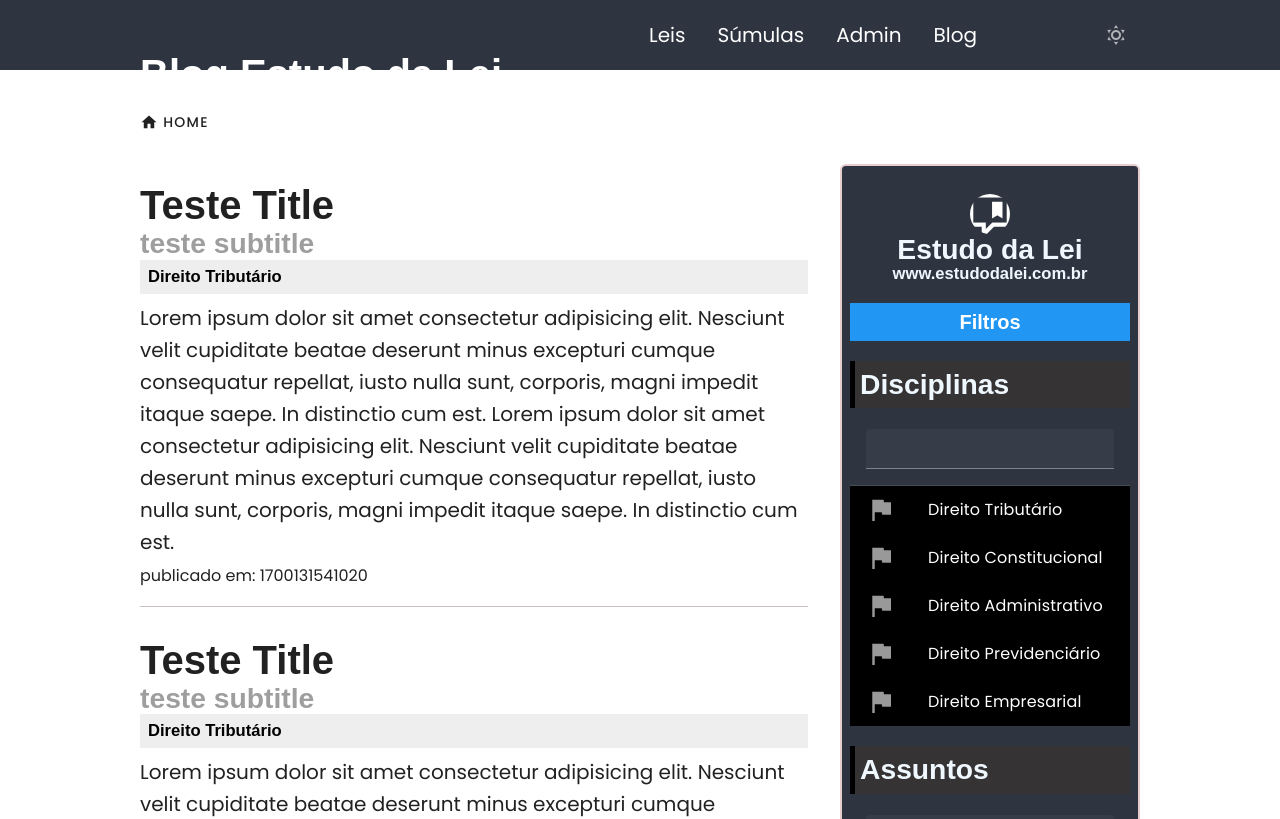
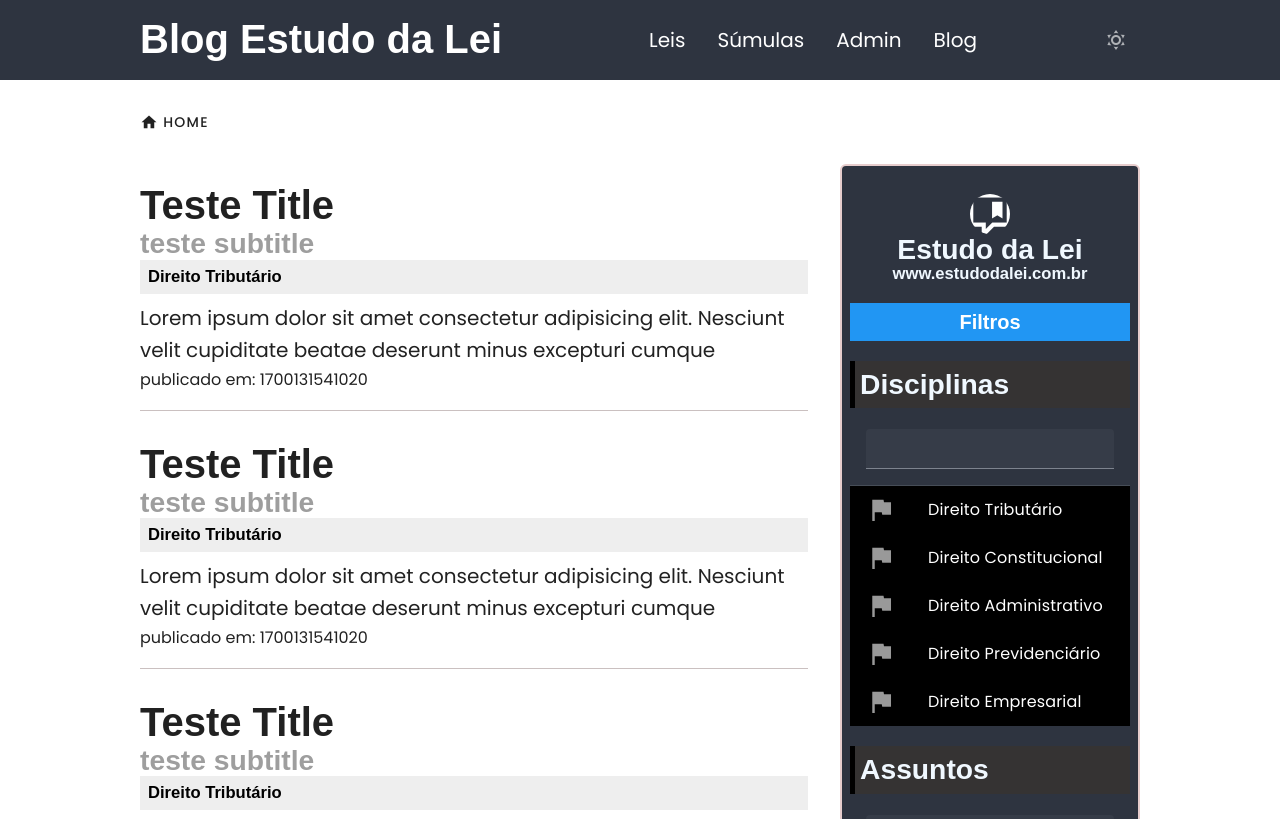
Before and after one commit to Guihumberto/blogestudodalei, a Vue app: page / in a window 1280 px wide. Shown: the top 819 px of the page. Built offline with nearby package versions, Linux system fonts and the light colour scheme.

Commit message:
melhoria layout

```diff
--- a/src/components/blog/AllPosts.vue
+++ b/src/components/blog/AllPosts.vue
@@ -20,8 +20,8 @@
               <h5>Direito Tributário</h5>
             </div>
           </div>
-          <div>
-            {{item.text }}
+          <div class="text">
+            <p> {{item.text }}</p>
           </div>
           <small class="mt-5">publicado em: {{ item.dateCreate}}</small>
           <div class="line_divider"></div>
@@ -182,6 +182,12 @@ background: linear-gradient(90deg, rgba(212,219,221,1) 0%, rgba(203,242,250,1) 3
 .dialogFIlter{
   display: none;
 }
+.text p {
+  max-height: 3em;
+  white-space: normal;
+  overflow: hidden;
+  text-overflow: ellipsis;
+}
 @media (max-width: 500px){
   .imgPost{
     display: none;
--- a/src/layouts/default/AppBar.vue
+++ b/src/layouts/default/AppBar.vue
@@ -1,19 +1,18 @@
 <template>
  <div class="containerHead">
-  <div>
-    <h1 @click.prevent="home()">Blog <span class="estlei">Estudo da Lei</span><span class="el"> EL</span></h1>
-    <nav>
+  <div class="contentHead">
+    <h1 class="title" @click.prevent="home()">Blog <span class="estlei">Estudo da Lei</span><span class="el"> EL</span></h1>
+    <nav class="navbar">
       <a>Leis</a>
       <a>Súmulas</a>
       <a @click="goAdmin()">Admin</a>
       <a @click="goBLog()">Blog</a>
     </nav>
-    <v-btn variant="plain" class="filter" icon="mdi-filter"  @click="activeFilter()"></v-btn>
-    <v-btn variant="plain" :icon="readDark ? 'mdi-moon-waxing-crescent' : 'mdi-weather-sunny'" @click="activeDark()"></v-btn>
+    <div class="btngroup">
+      <v-btn variant="plain" class="filter" icon="mdi-filter"  @click="activeFilter()"></v-btn>
+      <v-btn variant="plain" :icon="readDark ? 'mdi-moon-waxing-crescent' : 'mdi-weather-sunny'" @click="activeDark()"></v-btn>
+    </div>
   </div>
-  <!-- <div :class="menuShow ? 'disciplinafixed': 'disciplinafixedHidden'">
-    <h2>Direito Tributário</h2>
-  </div> -->
  </div>
 </template>
 
@@ -57,42 +56,52 @@
   position: fixed;
   top: 0;
   background: #2E3440;
-  width: 100vw;
-  height: min(70px, 6rem);
+  width: 100%;
+  height:5rem;
   color: #fff;
   display: flex;
-  flex-direction: column;
   justify-content: center;
   align-items: center;
-  z-index: 1;
+  z-index: 1000;
   user-select:none;
   transition: .6s ease;
 }
-.containerHead div{
+.containerHead .contentHead{
   display: flex;
   justify-content: space-between;
   align-items: center;
   width: min(90%, 1000px);
 }
-.containerHead div h1{
+.containerHead .contentHead h1{
   transition: .6s ease;
   font-size: var(--step-2);
+  margin: 0;
 }
-.containerHead div h1:hover{
+.containerHead .contentHead h1:hover{
   color: rgb(200, 207, 207);
 }
-.containerHead div nav a{
+.containerHead .contentHead nav a{
+  position: relative;
+  display: inline-block;
   text-decoration: none;
   margin-left: 2rem;
   padding: .3rem 0;
   transition: .5s ease;
 }
-::marker {
-  color: blue;
+.containerHead .contentHead nav a::after{
+  content: '';
+  position: absolute;
+  left: 0;
+  bottom: -1px;
+  width: 100%;
+  height: 5px;
+  background: #3cf;
+  border-radius: 5px;
+  transform: scaleX(0);
+  transition: transform .5s;
 }
-.containerHead div nav a:hover, :focus{
-  color: rgb(223, 217, 217);
-  border-bottom: 8px solid rgb(248, 245, 245);
+.containerHead .contentHead nav a:hover::after, :focus{
+  transform: scaleX(1);
 }
 .el{
   display: none;
@@ -105,12 +114,9 @@
   .filter{
     display: inline;
   }
-  .containerHead div h1{
-    font-size: 1.7rem;
-  }
 }
 @media (max-width: 624px){
-  .containerHead div nav{
+  .containerHead .contentHead nav{
     display: none;
   }
 }
```
